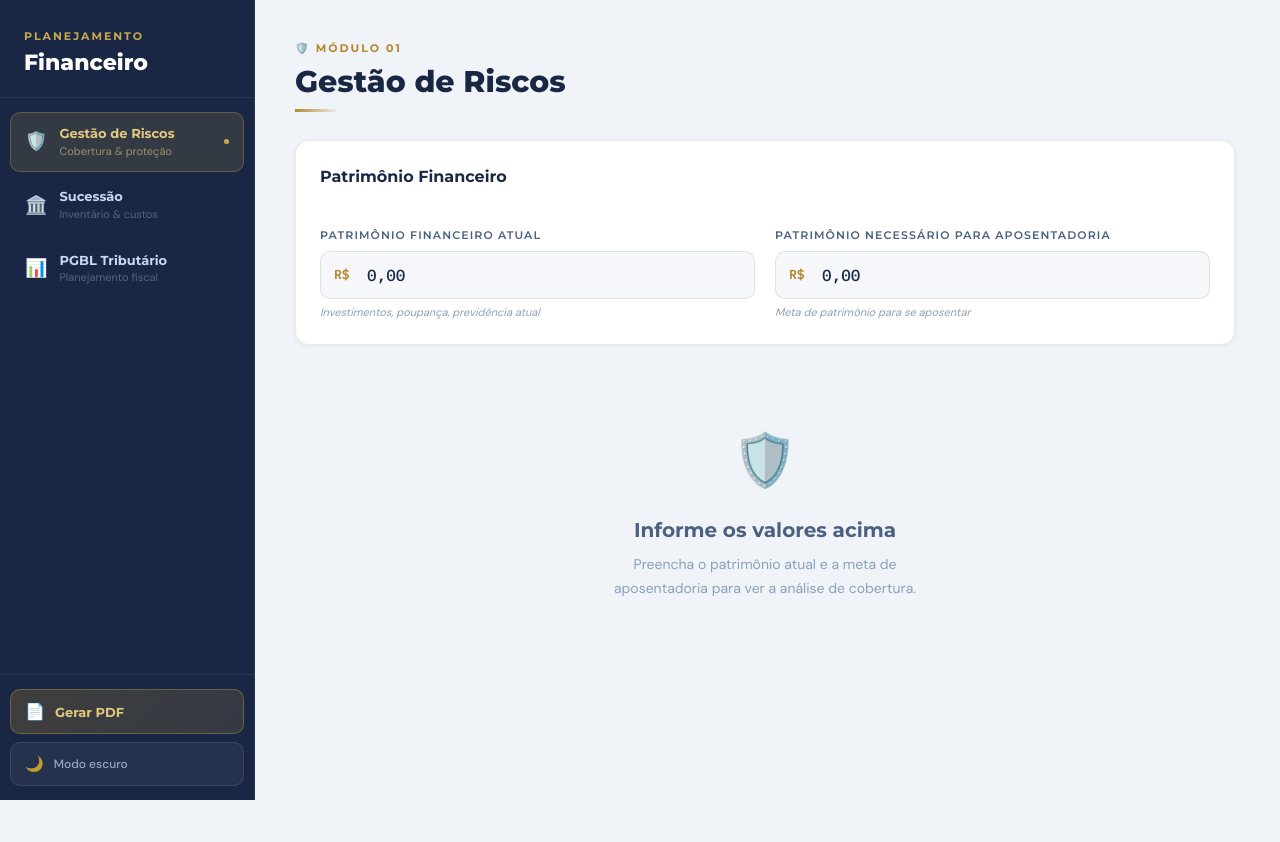
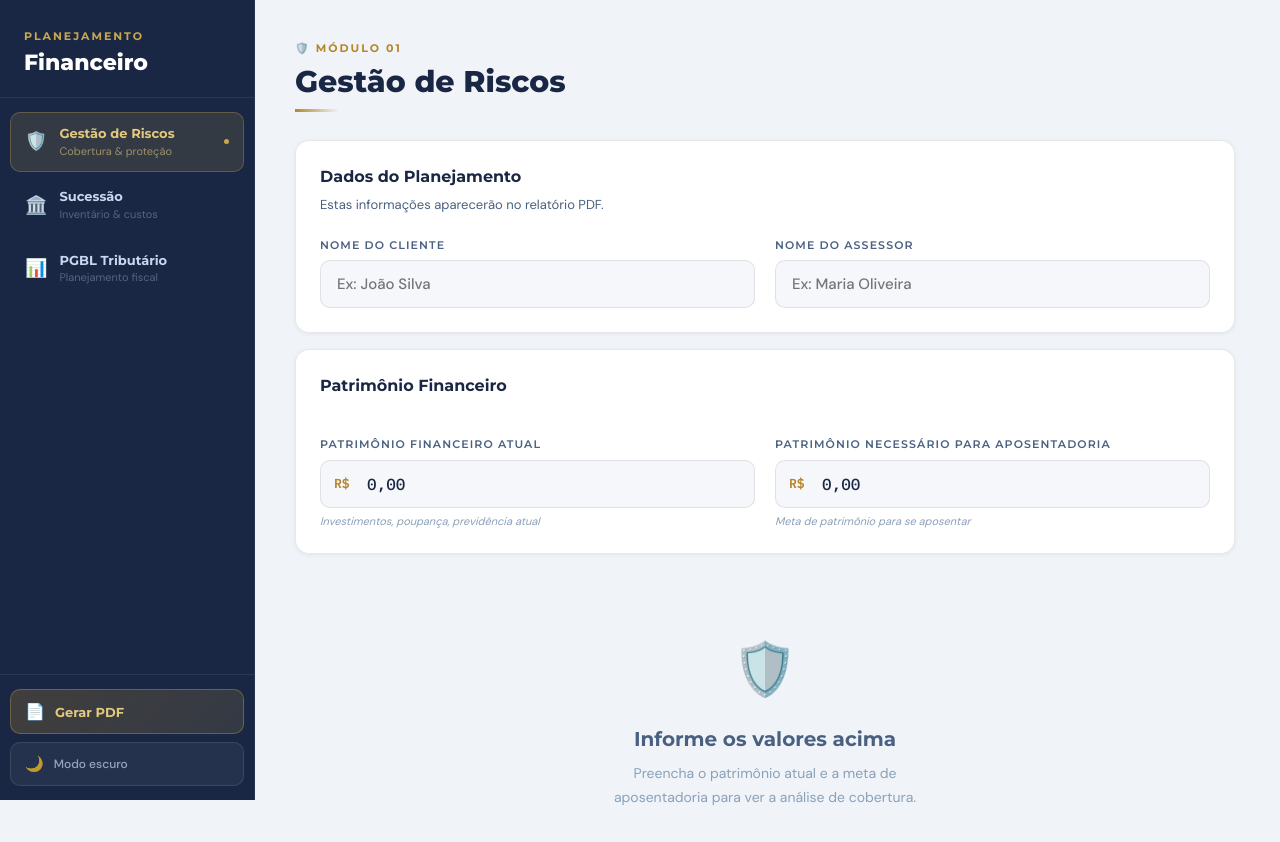
Before and after one commit to theolimaa/patrimonio, a React (Vite) app: page /riscos in a window 1280 px wide. Shown: the top 842 px of the page. Before the commit the page ends 800 px from the top, so only its background shows below. Built offline with nearby package versions, Linux system fonts and the light colour scheme.

Commit message:
Update Riscos.jsx

```diff
--- a/src/pages/Riscos.jsx
+++ b/src/pages/Riscos.jsx
@@ -25,6 +25,23 @@ function Card({ children, style }) {
 
 function Label({ children }) {
   return <div style={{ fontSize: '11px', textTransform: 'uppercase', letterSpacing: '0.1em', color: 'var(--text-muted)', marginBottom: '7px', marginTop: '18px', fontWeight: 600, fontFamily: 'var(--font-display)' }}>{children}</div>
+}
+
+function TextField({ label, value, onChange, placeholder }) {
+  return (
+    <div>
+      {label && <Label>{label}</Label>}
+      <input
+        type="text"
+        value={value}
+        onChange={function(e) { onChange(e.target.value) }}
+        placeholder={placeholder || ''}
+        style={{ width: '100%', background: 'var(--bg-input)', border: '1.5px solid var(--border)', borderRadius: '10px', padding: '13px 16px', color: 'var(--text)', fontSize: '15px', fontFamily: 'var(--font-body)', fontWeight: 500, outline: 'none', transition: 'border-color 0.2s' }}
+        onFocus={function(e) { e.target.style.borderColor = 'var(--gold)' }}
+        onBlur={function(e) { e.target.style.borderColor = 'var(--border)' }}
+      />
+    </div>
+  )
 }
 
 function MoneyField({ label, value, onChange, hint }) {
@@ -66,7 +83,7 @@ function MetricBox({ label, value, accent, sub }) {
   )
 }
 
-export default function Riscos({ shared, setShared, onDataChange }) {
+export default function Riscos({ shared, setShared, clientInfo, onClientInfoChange, onDataChange }) {
   const [patrimonioAtual, setPatrimonioAtual] = useState(numToCents(shared.patrimonioFinanceiro) || '')
   const [patrimonioAposentadoria, setPatrimonioAposentadoria] = useState(numToCents(shared.patrimonioAposentadoria) || '')
 
@@ -86,6 +103,31 @@ export default function Riscos({ shared, setShared, onDataChange }) {
     <div>
       <SectionTitle />
 
+      {/* ── Dados do cliente ── */}
+      <Card>
+        <div style={{ fontFamily: 'var(--font-display)', fontSize: '16px', color: 'var(--text)', marginBottom: '6px', fontWeight: 700 }}>
+          Dados do Planejamento
+        </div>
+        <div style={{ fontSize: '13px', color: 'var(--text-muted)', marginBottom: '4px' }}>
+          Estas informações aparecerão no relatório PDF.
+        </div>
+        <div style={{ display: 'grid', gridTemplateColumns: '1fr 1fr', gap: '20px' }}>
+          <TextField
+            label="Nome do cliente"
+            value={clientInfo.clientName}
+            onChange={function(v) { onClientInfoChange(function(prev) { return { ...prev, clientName: v } }) }}
+            placeholder="Ex: João Silva"
+          />
+          <TextField
+            label="Nome do assessor"
+            value={clientInfo.advisorName}
+            onChange={function(v) { onClientInfoChange(function(prev) { return { ...prev, advisorName: v } }) }}
+            placeholder="Ex: Maria Oliveira"
+          />
+        </div>
+      </Card>
+
+      {/* ── Patrimônio ── */}
       <Card>
         <div style={{ fontFamily: 'var(--font-display)', fontSize: '16px', color: 'var(--text)', marginBottom: '20px', fontWeight: 700 }}>
           Patrimônio Financeiro
```
